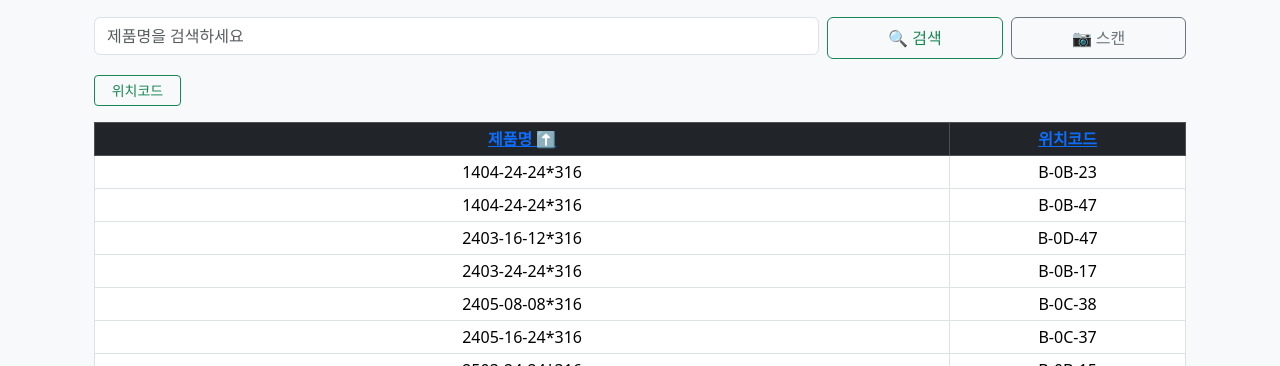
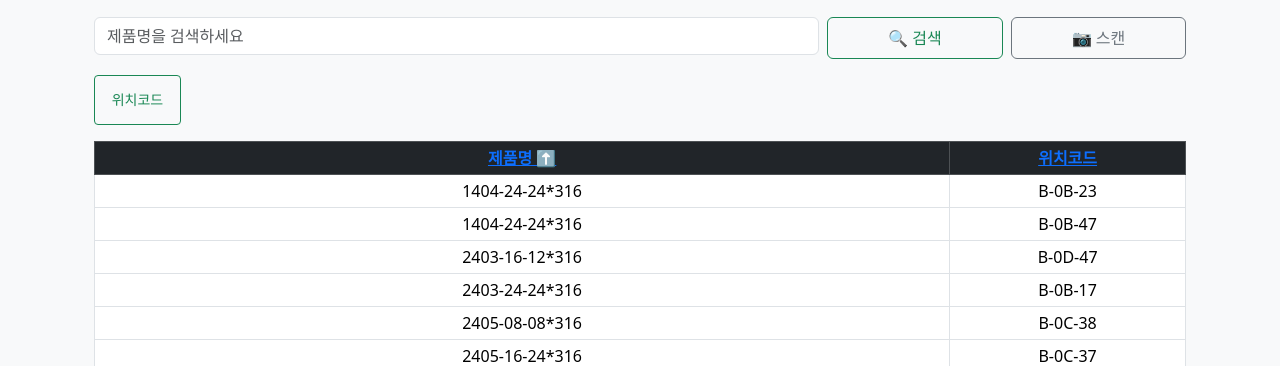
Before and after one commit to richardcho3566/warehouse-project, a Django app: page / in a window 1280 px wide. Shown: the part 170-536 px from the top of the page. Run offline with Django 5.2, Linux system fonts and the light colour scheme; a user stored in the database is signed in; data comes from the database, SQL or seed files in the repository.

```diff
--- a/inventory/templates/inventory/product_list.html
+++ b/inventory/templates/inventory/product_list.html
@@ -8,7 +8,10 @@
 <style>
   .fixed-btn {
     min-width: 87px;  /* 필요한 경우 길이 조정 */
+    min-height: 48px;
     text-align: center;
+    line-height: 40px;
+    text
   }
 </style>
 
```
